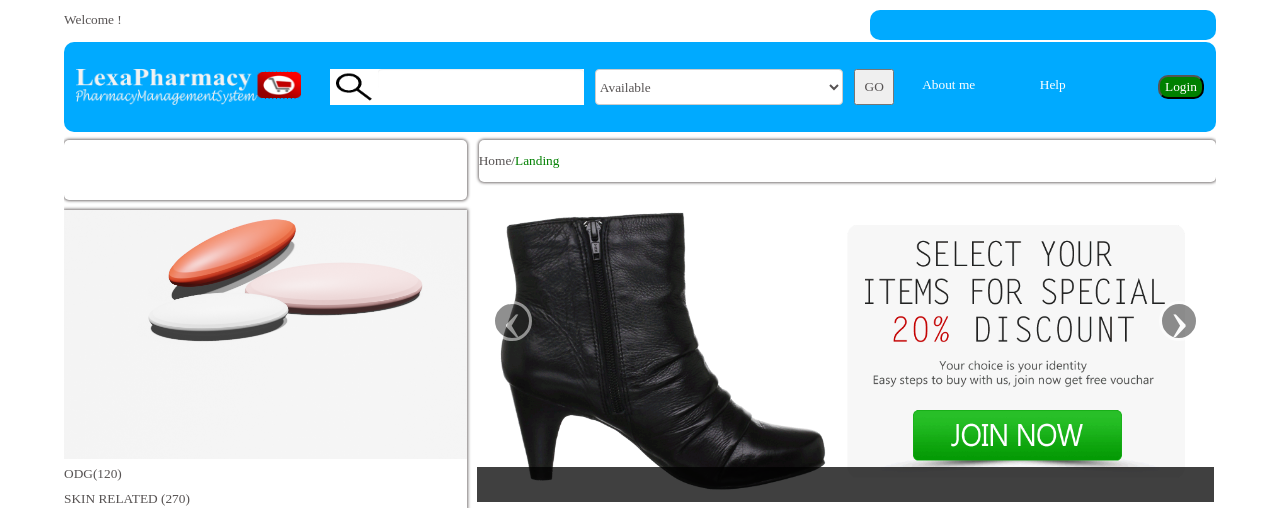
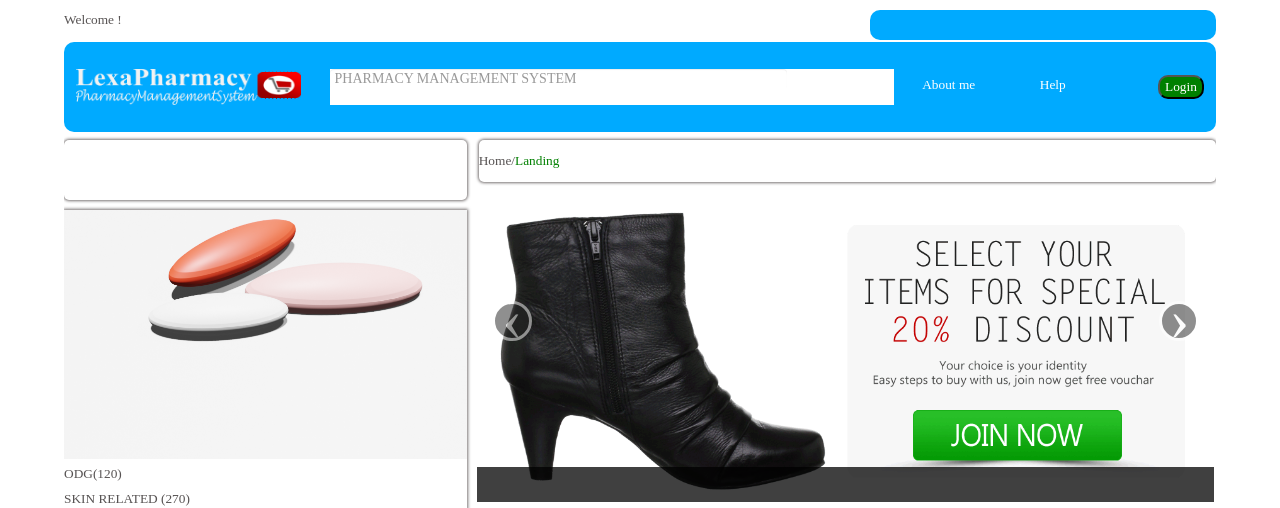
Before and after one commit to Hamisi-shingwa/irenFYP, a PHP site: page / in a window 1280 px wide. Shown: the top 508 px of the page. Run offline with PHP 8.4, Linux system fonts and the light colour scheme.

Commit message:
add top changes

```diff
--- a/src/home/exnavbar.php
+++ b/src/home/exnavbar.php
@@ -11,10 +11,10 @@
             </div>
             <div class="search_element_contaner">
             <div class="search_element">
-                <div class="search_icon"><img src="./assets/icons/search_FILL0_wght400_GRAD0_opsz48.png" alt=""></div>
-                <input type="text" class="exnav_search">
+                <!-- <div class="search_icon"><img src="./assets/icons/search_FILL0_wght400_GRAD0_opsz48.png" alt=""></div> -->
+                <input type="text" class="exnav_search" placeholder="PHARMACY MANAGEMENT SYSTEM">
             </div>
-            <div class="exnav_select_element">
+            <!-- <div class="exnav_select_element">
                 <select name="select_element" id="select">
                     <option value="">Available</option>
                     <option value="">Available</option>
@@ -23,7 +23,7 @@
             </div>
             <div class="exnavgo_btn">
                 <button>GO</button>
-            </div>
+            </div> -->
             </div>
 
            <div class="exnavbar-link-element">
--- a/src/public/css/home.css
+++ b/src/public/css/home.css
@@ -59,7 +59,7 @@ EXNAVBAR CSS
 }
 .search_element{
     background-color: #fff;
-    width: 45%;
+    width: 100%;
     display: flex;
     height: 100%;
 
```
